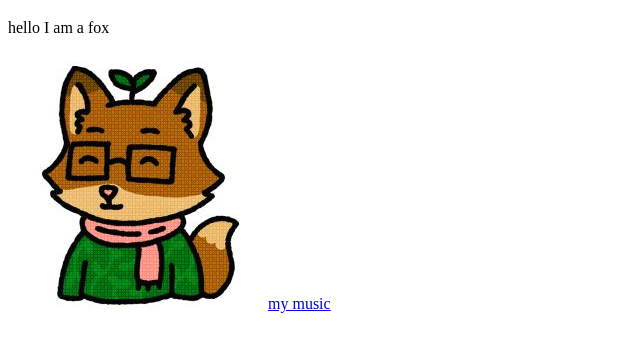
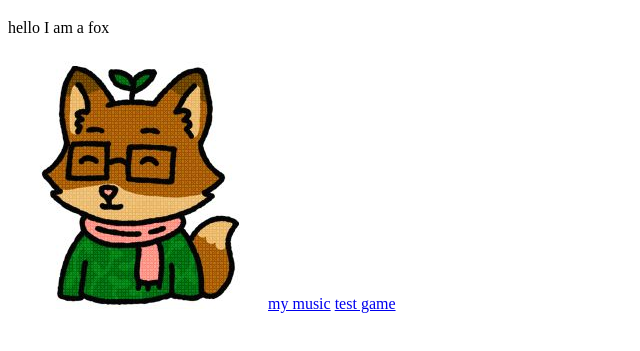
Before and after one commit to chase102496/lyrical.garden, a plain HTML site: page index.html in a window 1280 px wide. Shown: the part 61-412 px from the top of the page, without its empty margins (0-640 px from the left). Drawn offline with Linux system fonts and the light colour scheme.

Commit message:
Update index.html

```diff
--- a/index.html
+++ b/index.html
@@ -10,5 +10,6 @@
     <img src="images/lyrical_happy.jpg">
 
     <a href="music/index.html">my music</a>
+    <a href="godot/index.html">test game</a>
   </body>
 </html>
```
